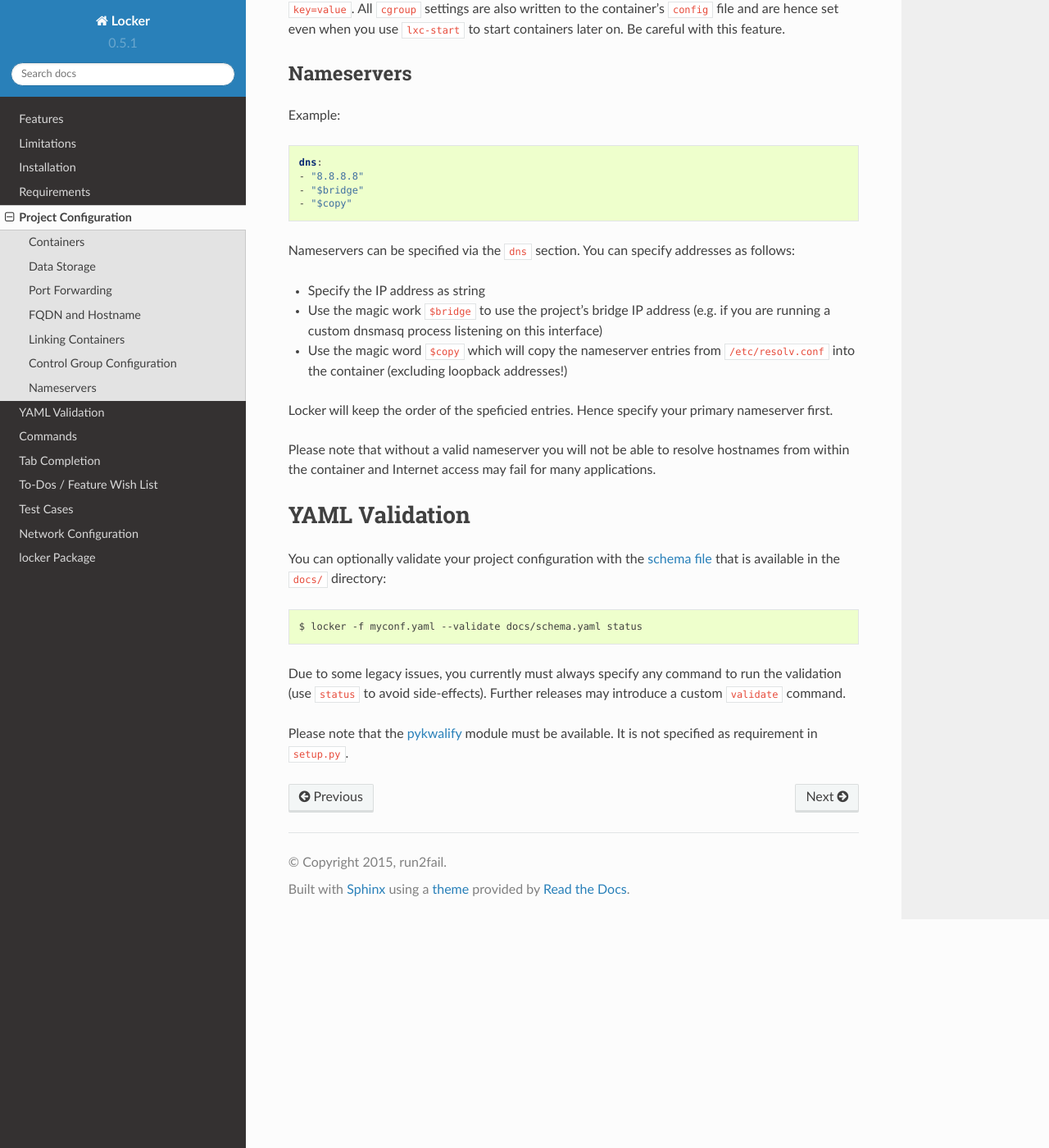
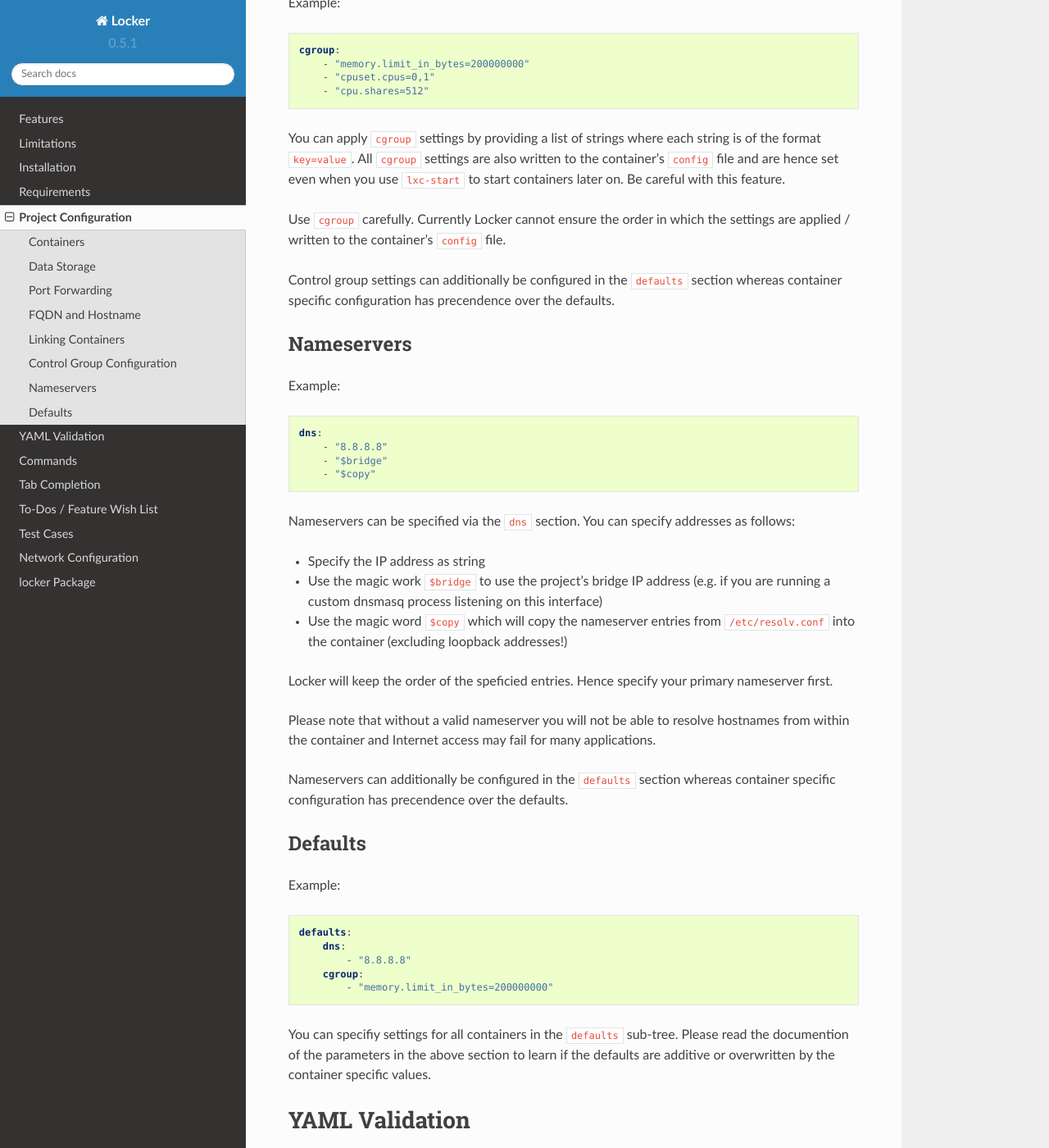
Before and after one commit to run2fail/locker, a Sphinx documentation site: the page built from docs/configuration.rst, in a window 1280 px wide and 1400 px high, scrolled down 3857 px. Shown: the whole window at 82% size. Built offline with Sphinx 7.4.7 and the Read the Docs theme 2.0.0, drawn with Linux system fonts in a browser that asks for light colours; some of the changed text lies outside the part shown.

Commit message:
Enable to download base images and set defaults
- Support download of base images
- Add new example YAML file
- Fix bug in Container.remove()
- Document downloading of base images
- Enable default dns and cgroup configuration
- Fix alignment issues in example YAML file
- Fix alignment issues in docu
- Document usage of defaults
- Raise version to 0.5.7

update github README

```diff
--- a/README.rst
+++ b/README.rst
@@ -122,7 +122,8 @@
   - Create, start, stop, and remove groups or selections of containers defined
     in the particular project
   - Show status report of containers in your project
-  - Create containers as clones or based on LXC templates
+  - Create containers as clones, create them based on LXC templates, or download
+    base images provided by the LXC project
 
 - Data storage
 
--- a/docs/configuration.rst
+++ b/docs/configuration.rst
@@ -40,6 +45,11 @@
 
 If you specify ``clone`` make sure that the container to clone from already
 exists.
+
+Base images provided by the LXC project can be downloaded with the ``download``
+statement and by specifying the particular key value pairs to select the
+image. All key value pairs in the ``download`` sub-tree are provided as
+arguments to the LXC ``download`` template.
 
 Please note that while the container's ``name`` is ``foo`` in the YAML file,
 the actual name of the container on the system will be of the format
@@ -60,7 +70,7 @@
 .. code:: yaml
 
     volumes:
-     - "/opt/data/$project_$name/var/log:/var/log"
+        - "/opt/data/$project_$name/var/log:/var/log"
 
 Locker containers may store data outside of the container's root file system,
 e.g., in ``/opt/data`` on the host system. In many use cases you probably want
@@ -101,10 +111,10 @@
 .. code:: yaml
 
    ports:
-    - "80:80"
-    - "8000:8000/udp"
-    - "8001:8001/tcp"
-    - "192.168.2.123:8003:8003/udp"
+        - "80:80"
+        - "8000:8000/udp"
+        - "8001:8001/tcp"
+        - "192.168.2.123:8003:8003/udp"
 
 Port forwarding can make particular services on the containers available to
 external entities. For example, a container running a web server on tcp port 80
@@ -156,7 +166,7 @@
 .. code:: yaml
 
     links:
-     - "db:database"
+        - "db:database"
 
 Links will make containers accessible to other containers. ``links`` entries
 will add the specified, i.e., linked container's hostname,
@@ -185,14 +195,21 @@
 .. code:: yaml
 
     cgroup:
-     - "memory.limit_in_bytes=200000000"
-     - "cpuset.cpus=0,1"
-     - "cpu.shares=512"
+        - "memory.limit_in_bytes=200000000"
+        - "cpuset.cpus=0,1"
+        - "cpu.shares=512"
 
 You can apply ``cgroup`` settings by providing a list of strings where each
 string is of the format ``key=value``. All ``cgroup`` settings are also written
 to the container's ``config`` file and are hence set even when you use
 ``lxc-start`` to start containers later on. Be careful with this feature.
+
+Use ``cgroup`` carefully. Currently Locker cannot ensure the order in which the
+settings are applied / written to the container's ``config`` file.
+
+Control group settings can additionally be configured in the ``defaults``
+section whereas container specific configuration has precendence over the
+defaults.
 
 Nameservers
 -----------
@@ -202,9 +219,9 @@
 .. code:: yaml
 
     dns:
-    - "8.8.8.8"
-    - "$bridge"
-    - "$copy"
+        - "8.8.8.8"
+        - "$bridge"
+        - "$copy"
 
 Nameservers can be specified via the ``dns`` section. You can specify addresses
 as follows:
@@ -221,6 +238,28 @@
 Please note that without a valid nameserver you will not be able to resolve
 hostnames from within the container and Internet access may fail for many
 applications.
+
+Nameservers can additionally be configured in the ``defaults`` section whereas
+container specific configuration has precendence over the defaults.
+
+
+Defaults
+--------
+
+Example:
+
+.. code:: yaml
+
+    defaults:
+        dns:
+            - "8.8.8.8"
+        cgroup:
+            - "memory.limit_in_bytes=200000000"
+
+You can specifiy settings for all containers in the ``defaults`` sub-tree.
+Please read the documention of the parameters in the above section to learn if
+the defaults are additive or overwritten by the container specific values.
+
 
 YAML Validation
 ===============
--- a/docs/features.rst
+++ b/docs/features.rst
@@ -10,7 +10,8 @@
   - Create, start, stop, and remove groups or selections of containers defined
     in the particular project
   - Show status report of containers in your project
-  - Create containers as clones or based on LXC templates
+  - Create containers as clones, create them based on LXC templates, or download
+    base images provided by the LXC project
 
 - Data storage
 
--- a/locker/_version.py
+++ b/locker/_version.py
@@ -1 +1 @@
-__version__ = '0.5.6'
+__version__ = '0.5.7'
```
Also changed, not shown: other parts of docs/configuration.rst (+5 -0 lines), docs/examples/download.yaml (added, +13 -0 lines), docs/examples/locker.yaml (+23 -19 lines), docs/schema.yaml (+27 -2 lines), 1 other file.
